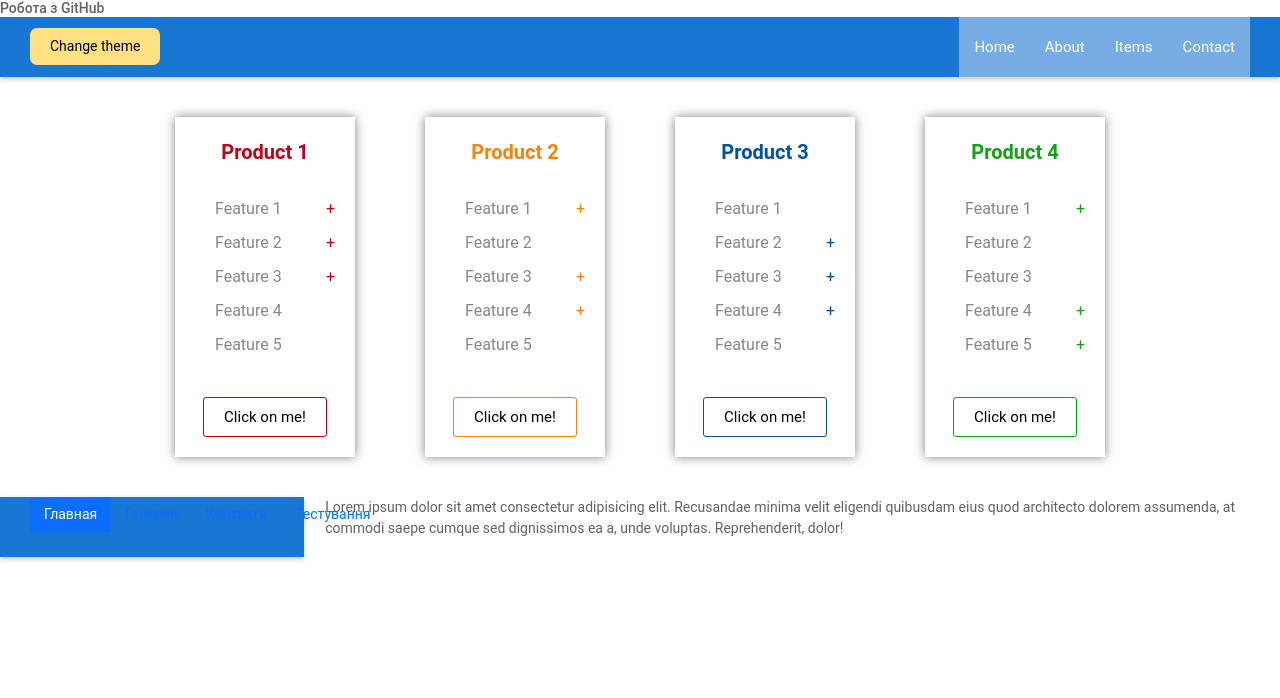
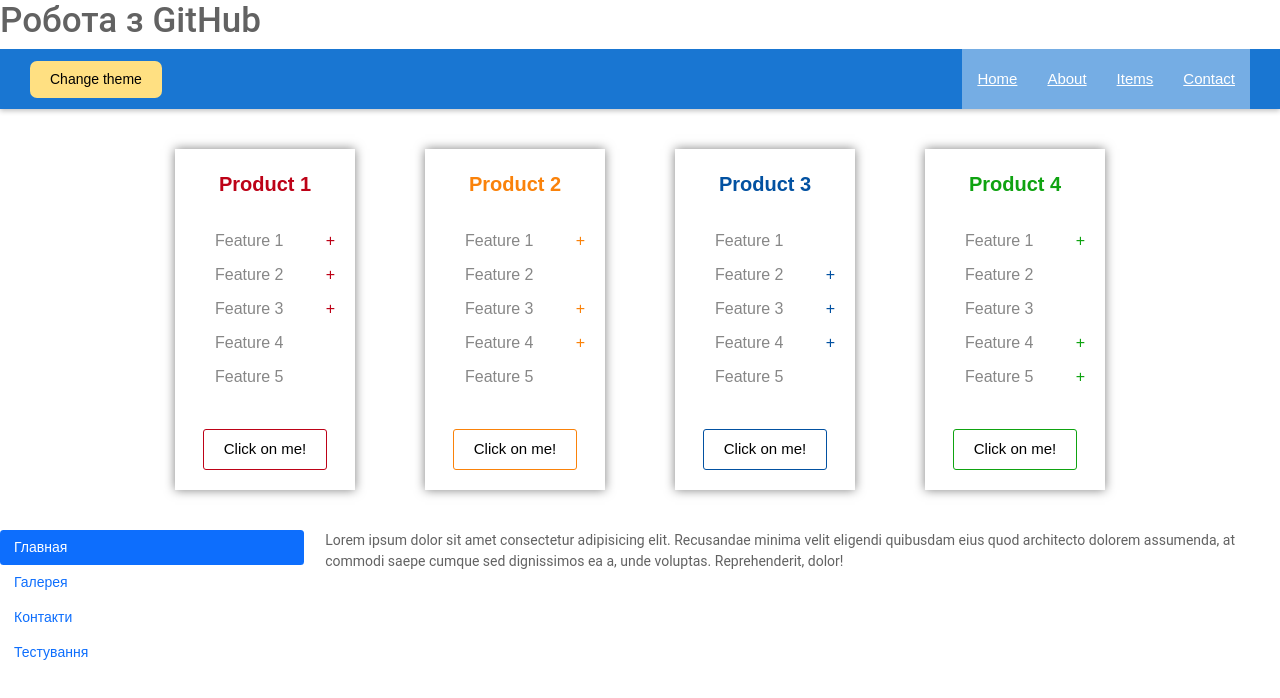
Before and after one commit to TaisAfinskaya/SMITRPZ-3, a website: page index.html in a window 1280 px wide. Drawn offline with nearby package versions, Linux system fonts and the light colour scheme.

Commit message:
fix styles

```diff
--- a/index.html
+++ b/index.html
@@ -4,11 +4,6 @@
     <!-- Required meta tags -->
     <meta charset="utf-8">
     <meta name="viewport" content="width=device-width, initial-scale=1, shrink-to-fit=no">
-
-    <!-- Bootstrap CSS -->
-
-    <link href="bootstrap/css/bootstrap.min.css" rel="stylesheet">
-    <link rel="stylesheet" href="css/style.css">
 
       <title>Комп'ютерний практикум №3. Git і GitHub</title>
       <script>
@@ -51,10 +46,13 @@
 
           window.addEventListener("load", initListener);
       </script>
+      <link href="bootstrap/css/bootstrap.min.css" rel="stylesheet">
+      <link rel="stylesheet" href="css/style.css">
   </head>
   <body>
   <h1>Робота з GitHub</h1>
   <div class="wrapper">
+      <div class="lab-2">
         <nav class="nav">
             <button class="nav__theme">Change theme</button>
             <ul class="nav__menu">
@@ -64,6 +62,7 @@
                 <li class="nav__item"><a href="#" class="nav__link">Contact</a></li>
             </ul>
         </nav>
+      </div>
 
       <section class="main">
           <div class="main__content">
--- a/less/less-styles.th1.less
+++ b/less/less-styles.th1.less
@@ -87,6 +87,7 @@ a {
 	overflow: hidden;
 }
 
+.lab-2 {
 	.nav {
 		display: flex;
 		align-items: center;
@@ -136,6 +137,8 @@ a {
 			}
 		}
 	}
+}
+
 
 .grey-text {
 	color: #878787;
--- a/less/less-styles.th2.less
+++ b/less/less-styles.th2.less
@@ -58,6 +58,7 @@ a {
 	overflow: hidden;
 }
 
+.lab-2 {
 	.nav {
 		display: flex;
 		align-items: center;
@@ -103,6 +104,7 @@ a {
 
 			&:hover {
 				font-size: @nav-link-size + 2px;
+			}
 		}
 	}
 }
--- a/less/less.style1.css
+++ b/less/less.style1.css
@@ -25,7 +25,7 @@ a {
   background-color: #fff;
   overflow: hidden;
 }
-.nav {
+.lab-2 .nav {
   display: flex;
   align-items: center;
   justify-content: space-between;
@@ -34,7 +34,7 @@ a {
   padding: 0 30px;
   box-shadow: 0 2px 5px 0 rgba(0, 0, 0, 0.24);
 }
-.nav__theme {
+.lab-2 .nav__theme {
   outline: none;
   border: none;
   padding: 8px 20px;
@@ -42,30 +42,30 @@ a {
   border-radius: 7px;
   cursor: pointer;
 }
-.nav__theme:active {
+.lab-2 .nav__theme:active {
   box-shadow: inset 0 0 20px -3px rgba(0, 0, 0, 0.6);
 }
-.nav__menu {
+.lab-2 .nav__menu {
   display: flex;
   list-style: none;
   margin: 0;
   padding: 0;
 }
-.nav__item {
+.lab-2 .nav__item {
   display: flex;
   align-items: center;
   height: 60px;
   padding: 0 15px;
   background-color: rgba(255, 255, 255, 0.4);
 }
-.nav__item:hover {
+.lab-2 .nav__item:hover {
   background-color: #378fe7;
 }
-.nav__link {
+.lab-2 .nav__link {
   font-size: 15px;
   color: #fff;
 }
-.nav__link:hover {
+.lab-2 .nav__link:hover {
   font-size: 17px;
 }
 .grey-text {
--- a/less/less.style2.css
+++ b/less/less.style2.css
@@ -25,7 +25,7 @@ a {
   background-color: #fff;
   overflow: hidden;
 }
-.nav {
+.lab-2 .nav {
   display: flex;
   align-items: center;
   justify-content: space-between;
@@ -34,7 +34,7 @@ a {
   padding: 0 30px;
   box-shadow: 0 2px 5px 0 rgba(0, 0, 0, 0.24);
 }
-.nav__theme {
+.lab-2 .nav__theme {
   outline: none;
   border: none;
   padding: 8px 20px;
@@ -42,29 +42,29 @@ a {
   border-radius: 7px;
   cursor: pointer;
 }
-.nav__theme:active {
+.lab-2 .nav__theme:active {
   box-shadow: inset 0 0 20px -3px rgba(0, 0, 0, 0.6);
 }
-.nav__menu {
+.lab-2 .nav__menu {
   display: flex;
   list-style: none;
   margin: 0;
   padding: 0;
 }
-.nav__item {
+.lab-2 .nav__item {
   display: flex;
   align-items: center;
   height: 70px;
   padding: 0 15px;
 }
-.nav__item:hover {
+.lab-2 .nav__item:hover {
   background-color: #b61b17;
 }
-.nav__link {
+.lab-2 .nav__link {
   font-size: 17px;
   color: #fff;
 }
-.nav__link:hover {
+.lab-2 .nav__link:hover {
   font-size: 19px;
 }
 .main {
```
Also changed, not shown: 2 other files. Lines whose indentation alone changed are shown as unchanged.
